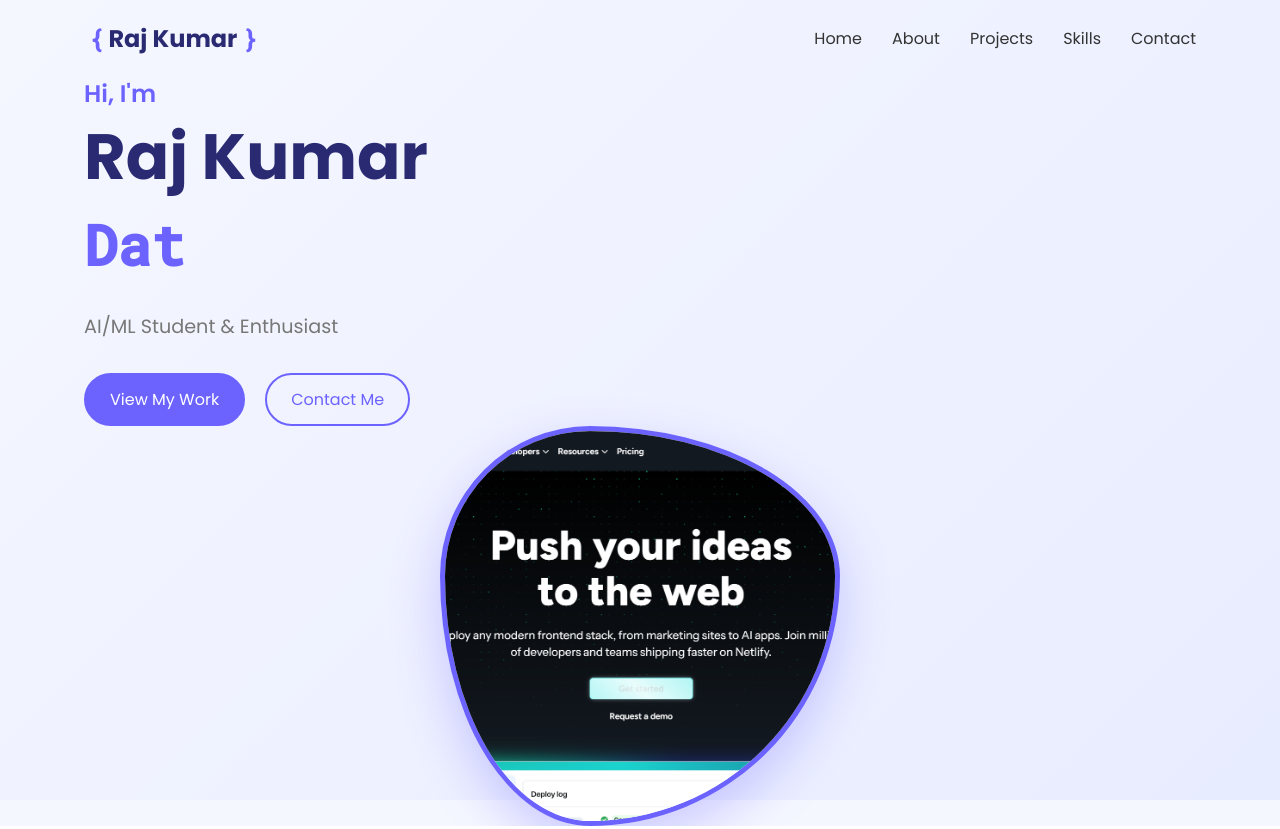
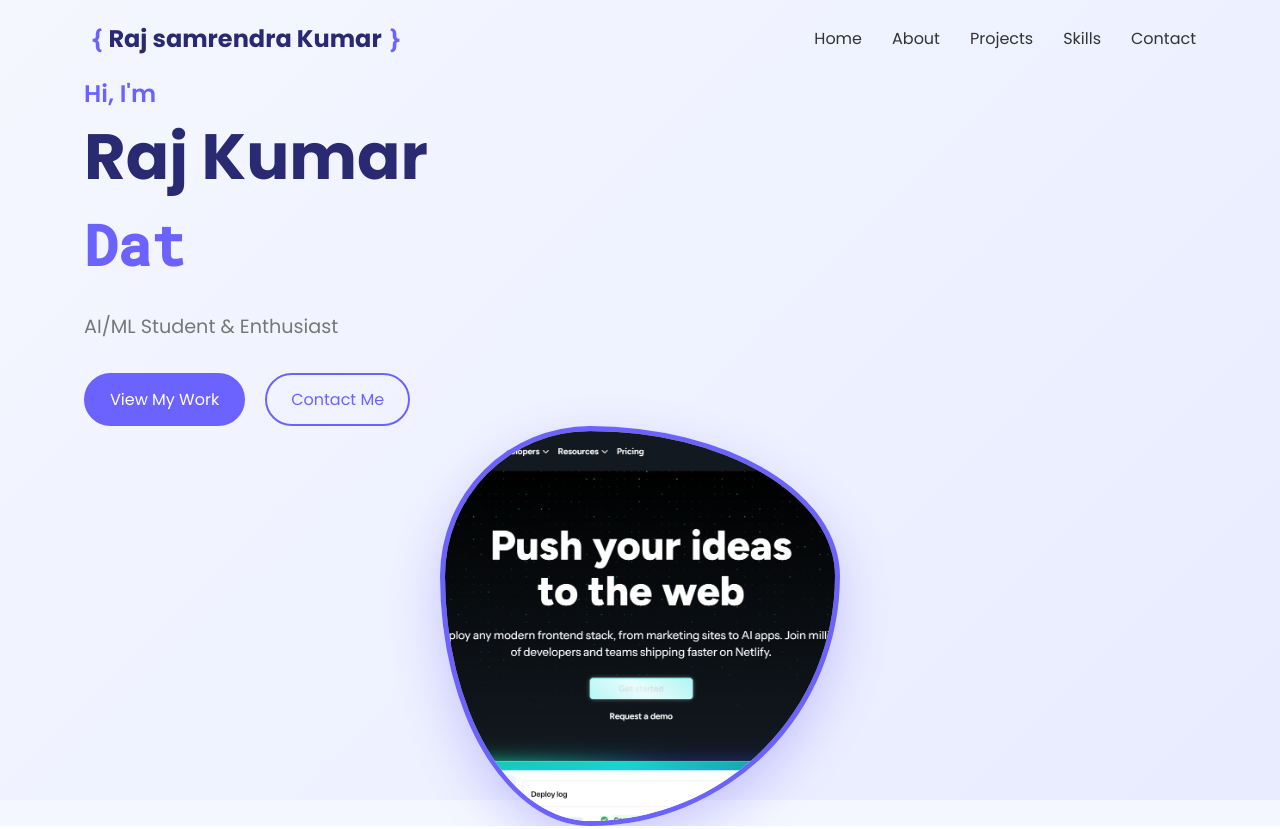
Before and after one commit to RAJ-15012006/My-Portfolio, a plain HTML site: page index.html in a window 1280 px wide. Shown: the top 829 px of the page. Drawn offline with Linux system fonts and the light colour scheme.

Commit message:
name changed

```diff
--- a/index.html
+++ b/index.html
@@ -18,7 +18,7 @@
             <nav>
                 <div class="logo">
                     <span class="code-icon">{</span>
-                    <span>Raj Kumar</span>
+                    <span>Raj samrendra Kumar</span>
                     <span class="code-icon">}</span>
                 </div>
                 <ul class="nav-links">
```
